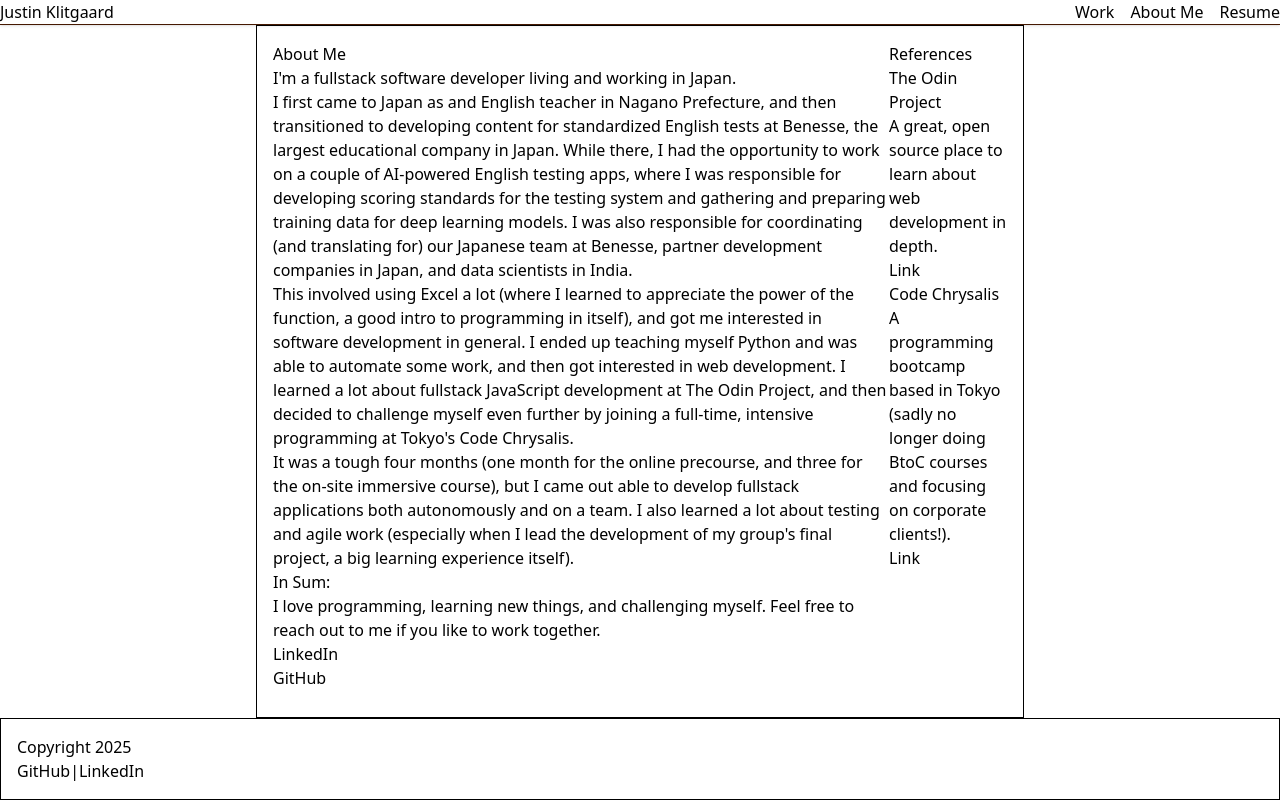
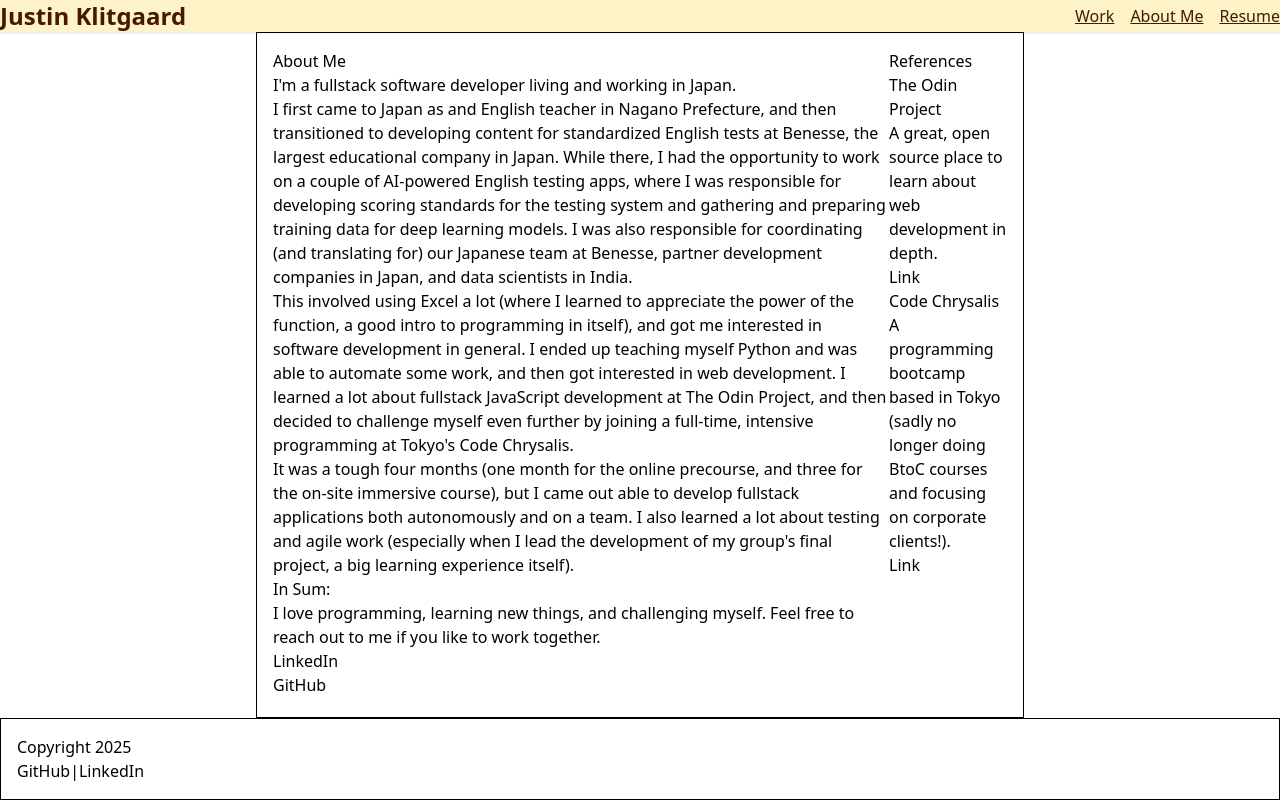
Before and after one commit to Justin-K-Ellis/react-personal-site, a React (Vite) app: page /about in a window 1280 px wide. Built offline with nearby package versions, Linux system fonts and the light colour scheme.

Commit message:
feat: stylize navbar

```diff
--- a/src/components/Navbar.tsx
+++ b/src/components/Navbar.tsx
@@ -2,14 +2,26 @@
 
 export default function Navbar() {
   return (
-    <nav className="border-b border-accent shadow">
+    <nav className=" shadow flex justify-between items-center bg-primary p-2 md:p-4">
       <Link to={"/"}>
-        <h1>Justin Klitgaard</h1>
+        <h1 className="text-2xl font-bold text-accent">Justin Klitgaard</h1>
       </Link>
-      <div className="nav-links">
-        <Link to={"/"}>Work</Link>
-        <Link to={"/about"}>About Me</Link>
-        <Link to={"/resume"}>Resume</Link>
+      <div className="flex gap-1 md:gap-4">
+        <Link to={"/"} className="text-accent underline hover:text-secondary">
+          Work
+        </Link>
+        <Link
+          to={"/about"}
+          className="text-accent underline hover:text-secondary"
+        >
+          About Me
+        </Link>
+        <Link
+          to={"/resume"}
+          className="text-accent underline hover:text-secondary"
+        >
+          Resume
+        </Link>
       </div>
     </nav>
   );
```
